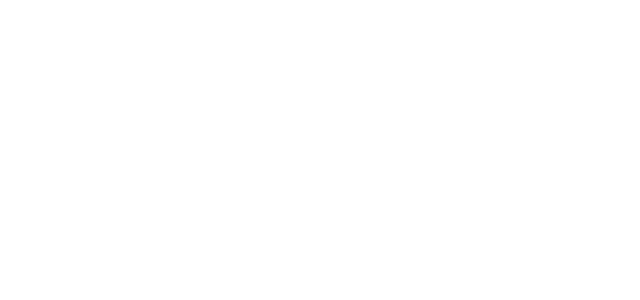
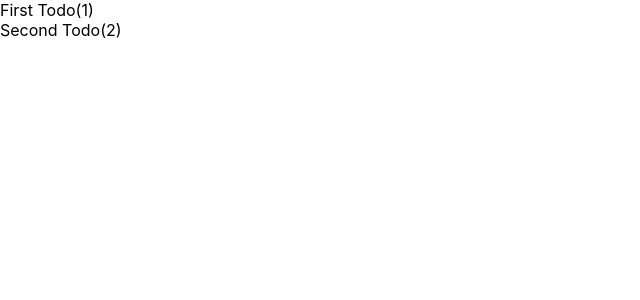
Before and after one commit to Yobuligo/tutorial-login-fullstack.react, a React (Create React App) app in the folder frontend/: page / in a window 1280 px wide. Shown: the top 300 px of the page, without its empty margins (0-640 px from the left). Built offline with nearby package versions, Linux system fonts and the light colour scheme.

Commit message:
Implement TodoList and display it

```diff
--- a/frontend/src/App.tsx
+++ b/frontend/src/App.tsx
@@ -1,8 +1,19 @@
-import React from "react";
+import React, { useState } from "react";
 import "./App.css";
+import { TodoList } from "./feature/todo/TodoList";
+import { ITodo } from "./shared/model/ITodo";
 
 const App: React.FC = () => {
-  return <></>;
+  const [todos, setTodos] = useState<ITodo[]>([
+    { id: 1, text: "First Todo" },
+    { id: 2, text: "Second Todo" },
+  ]);
+
+  return (
+    <>
+      <TodoList todos={todos} />
+    </>
+  );
 };
 
 export default App;
```
